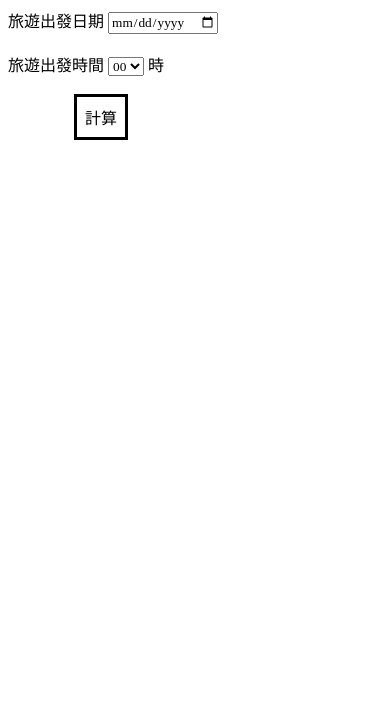
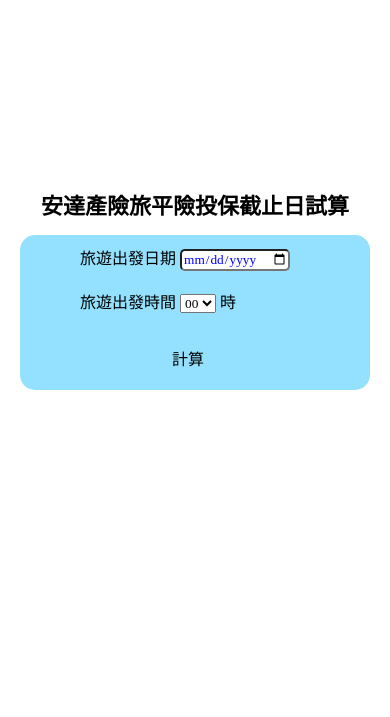
Before and after one commit to Tiger4K/Tiger4K.github.io, a plain HTML site: page index.html in a window 390 px wide. Shown: the part 127-844 px from the top of the page. Drawn offline with nearby package versions, Linux system fonts and the light colour scheme.

Commit message:
Update style.css

```diff
--- a/style.css
+++ b/style.css
@@ -1,24 +1,88 @@
 @charset "UTF-8";
 * {
   font-family: 微軟正黑體;
-  position: relative;
+}
+
+html, body {
+  width: 100%;
+  height: 100%;
+  margin: 0;
+  display: flex;
+  justify-content: center;
+  align-items: center;
+}
+
+h1 {
+  text-align: center;
+}
+@media screen and (max-width: 768px) {
+  h1 {
+    margin-top: 60px;
+    font-size: 26px;
+  }
+}
+@media screen and (max-width: 414px) {
+  h1 {
+    font-size: 22px;
+    width: 330px;
+    margin-left: 10px;
+  }
+}
+
+.aa {
+  background: #FF84A7;
+  padding: 20px 120px 10px 120px;
+}
+@media screen and (max-width: 768px) {
+  .aa {
+    background: #FFF685;
+  }
+}
+@media screen and (max-width: 414px) {
+  .aa {
+    background: #94E1FF;
+    width: 330px;
+    border-radius: 15px;
+    padding: 10px;
+  }
+}
+.aa input {
+  color: blue;
+  border-radius: 5px;
+}
+.aa .traveldate {
+  padding-left: 50px;
+}
+.aa .traveltime {
+  padding-left: 50px;
 }
 
 .btn {
   display: inline-block;
-  left: 15%;
   cursor: pointer;
-  margin-left: 10px;
-  margin-bottom: 20px;
-  padding: 8px;
-  border: solid 3px black;
+  margin-left: 40%;
+  padding: 10px;
+  margin-top: 5px;
+  border-radius: 5px;
 }
 .btn:hover {
-  background-color: red;
+  background-color: #FF37A1;
   color: white;
 }
 
-#alert {
+.day {
+  width: 445px;
+  height: 60px;
+  padding: 10px;
   color: red;
-  font-size: 30px;
+  font-size: 26px;
 }
+@media screen and (max-width: 414px) {
+  .day {
+    width: 310px;
+    border-radius: 15px;
+    padding: 6px;
+    margin-left: 10px;
+    font-size: 20px;
+  }
+}
```
